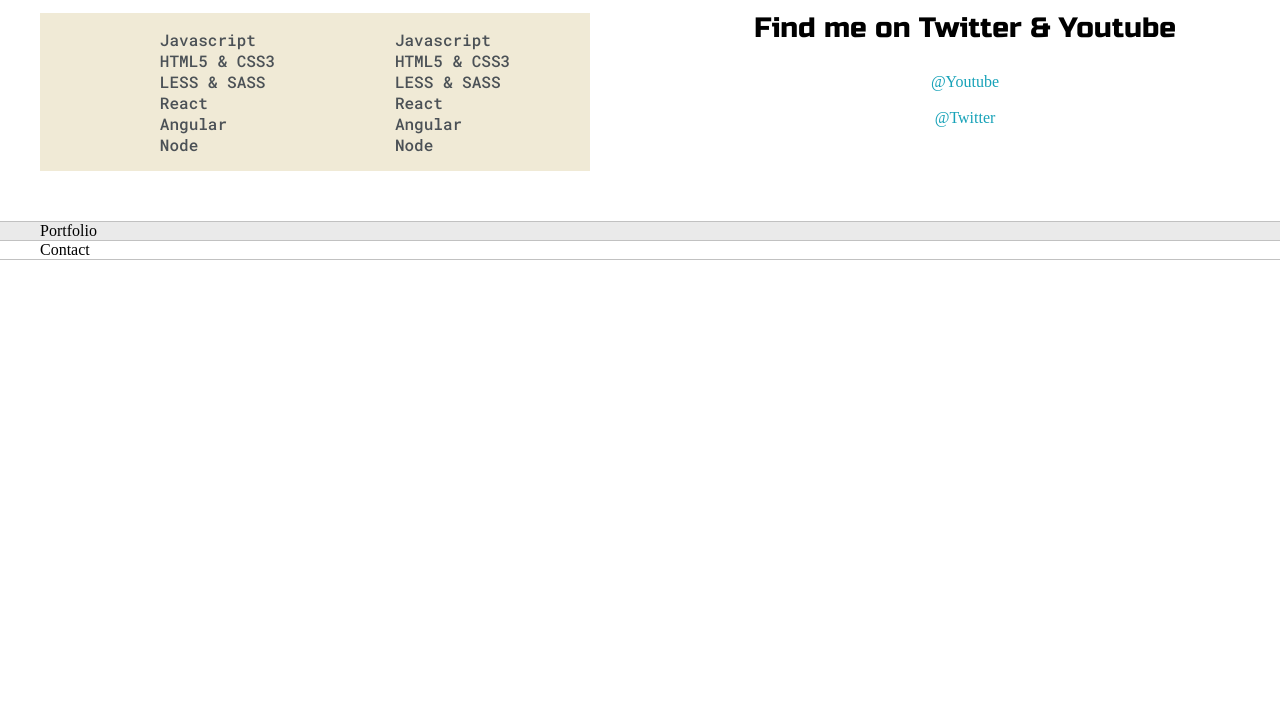
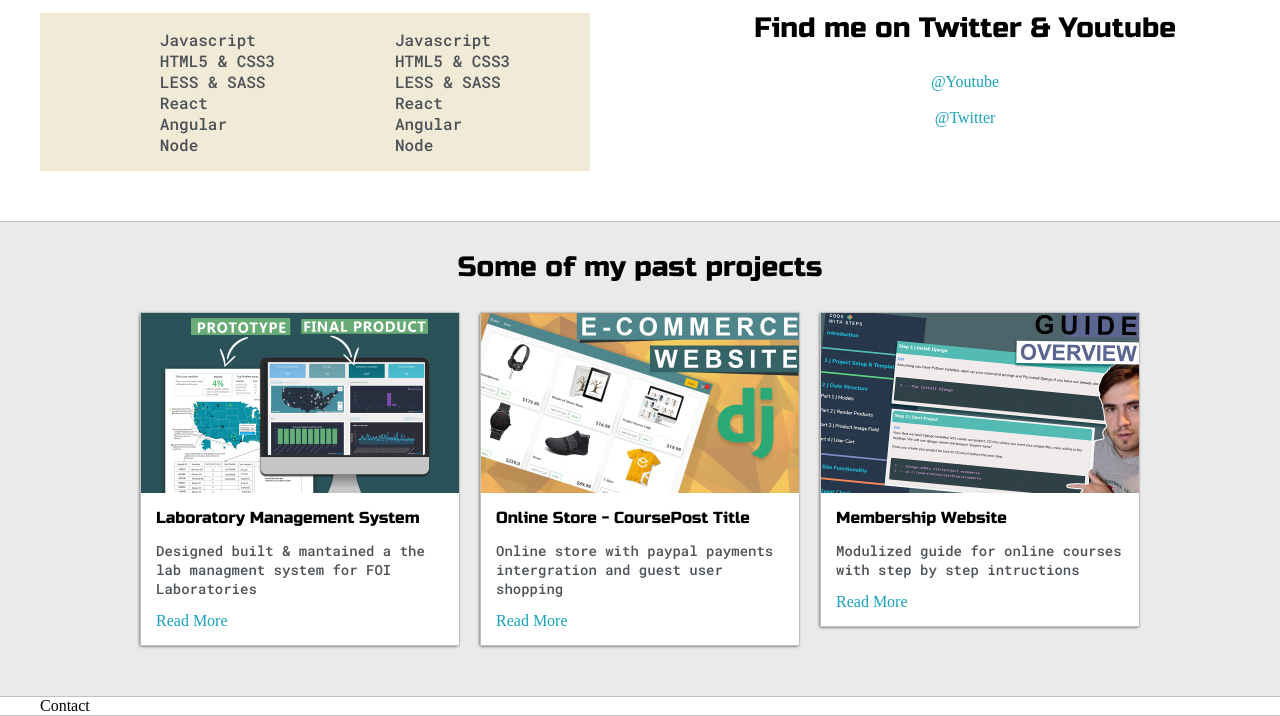
Before and after one commit to kareembh/portfolioWebsiteTut, a website built with Parcel: page src/index.html in a window 1280 px wide. Shown: the part 1100-1816 px from the top of the page. Before the commit the page ends 1360 px from the top, so only its background shows below. Built offline with nearby package versions, Linux system fonts and the light colour scheme.

Commit message:
Completed portfolio section

```diff
--- a/src/index.html
+++ b/src/index.html
@@ -107,7 +107,43 @@
 
         <section class="s1">
             <div class="main-container">
-                Portfolio
+                <h3 style="text-align: center;">Some of my past projects</h3>
+                <div class="post-wrapper">
+
+                    <div>
+                        <div class="post">
+                            <img class="thumbnail" src="images/dash.jpg" alt="">
+                            <div class="post-preview">
+                                <h6 class="post-title">Laboratory Management System</h6>
+                                <p class="post-intro">Designed built & mantained a the lab managment system for FOI Laboratories</p>
+                                <a href="#">Read More</a>
+                            </div>
+                        </div>
+                    </div>
+
+                    <div>
+                        <div class="post">
+                            <img class="thumbnail" src="images/ecom.jpg" alt="">
+                            <div class="post-preview">
+                                <h6 class="post-title">Online Store - CoursePost Title</h6>
+                                <p class="post-intro">Online store with paypal payments intergration and guest user shopping</p>
+                                <a href="#">Read More</a>
+                            </div>
+                        </div>
+                    </div>
+
+                    <div>
+                        <div class="post">
+                            <img class="thumbnail" src="images/membership.jpg" alt="">
+                            <div class="post-preview">
+                                <h6 class="post-title">Membership Website</h6>
+                                <p class="post-intro">Modulized guide for online courses with step by  step intructions</p>
+                                <a href="#">Read More</a>
+                            </div>
+                        </div>
+                    </div>
+
+                </div>
             </div>
         </section>
 
--- a/src/styles.less
+++ b/src/styles.less
@@ -272,6 +272,45 @@ h6{font-size: 16px;}
   }
 }
 
+.post-wrapper{
+  display: grid;
+  grid-template-columns: repeat(auto-fit, 320px);
+  gap: 20px;
+  justify-content: center;
+  padding-bottom: 50px;
+
+}
+
+.post{
+  border: 1px solid @boarder-color;
+  -webkit-box-shadow: -1px 1px 3px -1px rgba(0,0,0,0.75);
+  -moz-box-shadow: -1px 1px 3px -1px rgba(0,0,0,0.75);
+  box-shadow: -1px 1px 3px -1px rgba(0,0,0,0.75);
+}
+
+.thumbnail{
+  width:100%;
+  height: 180px;
+  display: block;
+  object-fit: cover;
+
+}
+
+.post-preview{
+  background-color: #fff;
+  padding: 15px;
+}
+
+.post-title{
+  color: black;
+  margin: 0;
+}
+
+.post-intro{
+  color: #4b5156;
+  font-size: 14px;
+}
+
 @media screen and (max-width: 1200px){
   .main-container{
     width: 95%;
```
Also changed, not shown: src/images/dash.jpg (added), src/images/ecom.jpg (added), src/images/membership.jpg (added), 3 other files.
